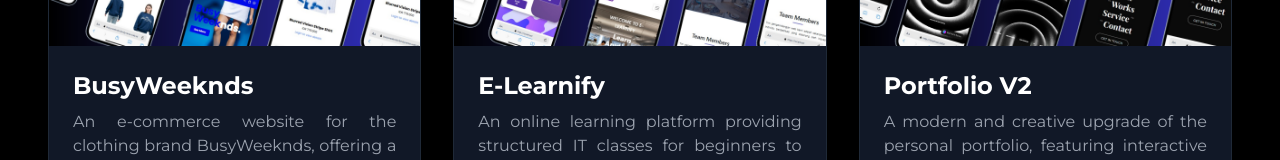
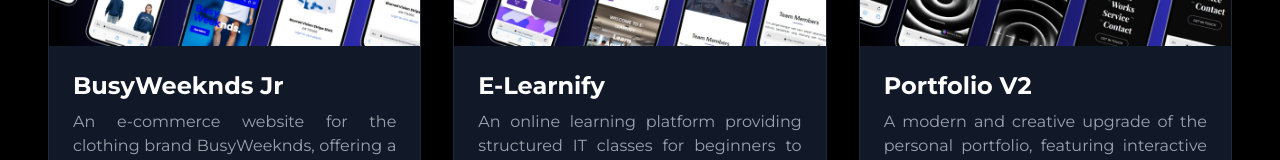
Before and after one commit to Fendyra/my-portfolio, a Next.js app: page /works in a window 1280 px wide. Shown: the part 576-736 px from the top of the page. Built offline with nearby package versions, Linux system fonts and the light colour scheme.

Commit message:
Update Selected Works

```diff
--- a/src/app/works/[works1]/page.jsx
+++ b/src/app/works/[works1]/page.jsx
@@ -22,7 +22,7 @@
 const BusyWeekndsDetail = () => {
   const project = {
     id: 1,
-    title: "BusyWeeknds",
+    title: "BusyWeeknds Jr",
     description:
       "An e-commerce platform I developed for a clothing brand, designed to provide a seamless online shopping experience.",
     category: "Web",
--- a/src/app/works/page.jsx
+++ b/src/app/works/page.jsx
@@ -20,7 +20,7 @@
 const AllProjects = [
   {
     id: 1,
-    title: "BusyWeeknds",
+    title: "BusyWeeknds Jr",
     description:
       "An e-commerce website for the clothing brand BusyWeeknds, offering a modern, responsive, and user-friendly online shopping experience.",
     category: "Web",
```
